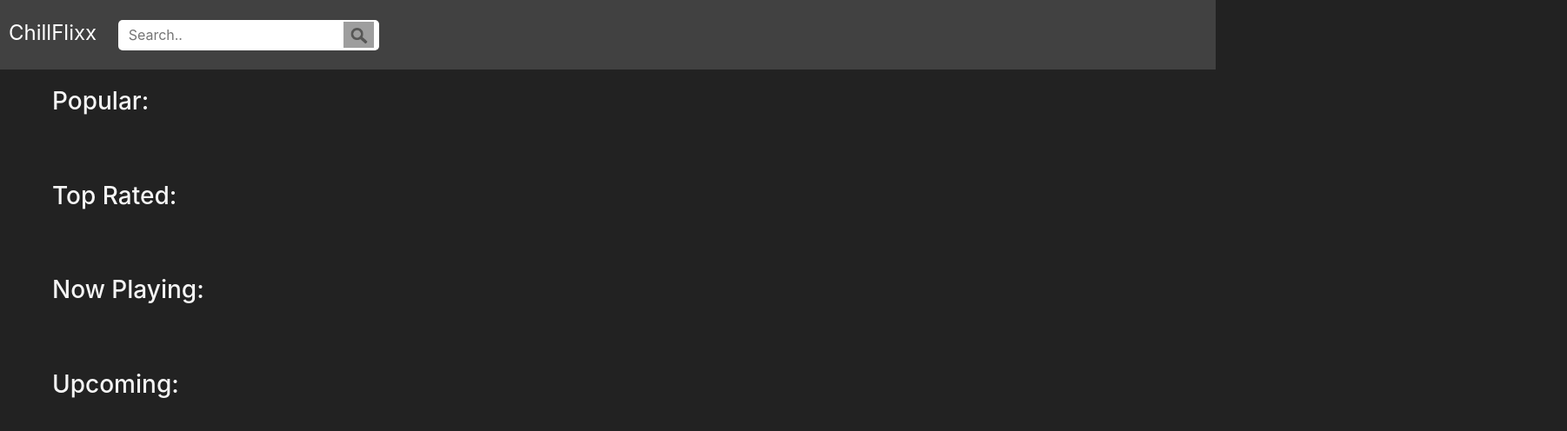
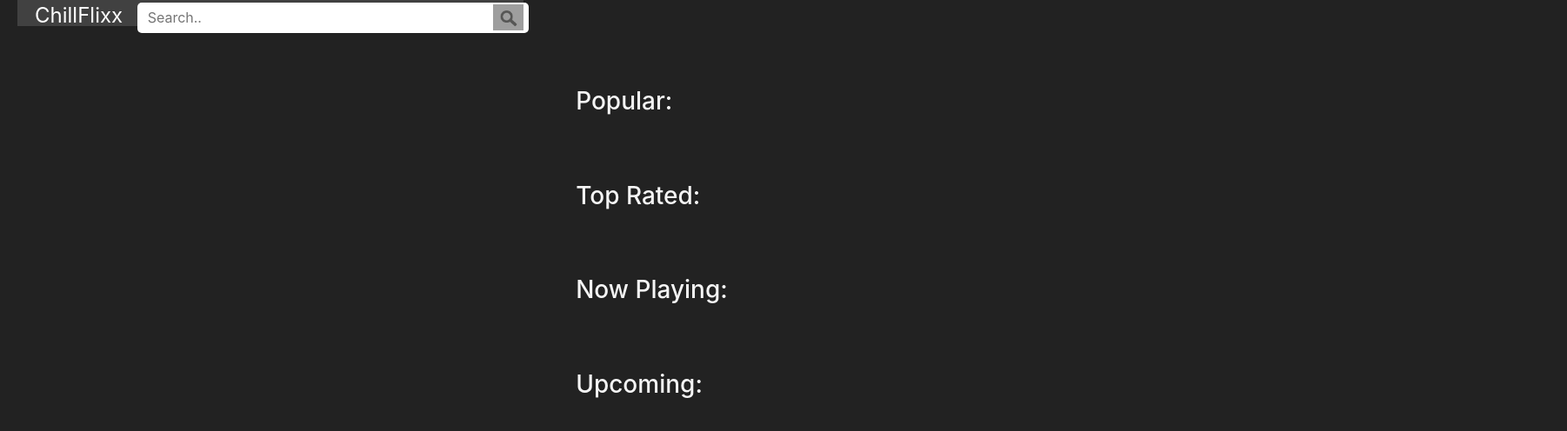
Before and after one commit to pornwine/movieflix, a website: page index.html in a window 1280 px wide. Shown: the whole page at 87% size, 1802 px wide, since content can reach past the window. Drawn offline with nearby package versions, Linux system fonts and the light colour scheme; no server answers; grey boxes are pictures that could not be loaded.

Commit message:
Update mainPage.css

```diff
--- a/mainPage.css
+++ b/mainPage.css
@@ -8,16 +8,16 @@
 
 
 .header{
-    display: inline-block;
+    display: inline;
     background: #414141;
     width: 110%;
     height: 90px;
     color: white;
-    position: absolute;
-    margin-left: -10px;
+    position: center;
+    margin-left: 20px;
     margin-top: -10px;
     padding-left: 20px;
-    padding-top: 30px;
+    padding-top: 20px;
 }
 
 #searchBar{
@@ -26,9 +26,9 @@
     outline: none;
     border:none;
     height: 35px;
-    margin-left: 20px;
+    margin-left: 12px;
     padding-left: 12px;
-    width: 300px;
+    width: 450px;
 }
 #searchButton{
     height: 30px;
@@ -84,7 +84,7 @@
 #Container{
 
     display: inline-block;
-    width: 900px;
+    width: 1150px;
     margin-top: 100px ;
     margin-left: 50px;
     margin-right: auto;
```
